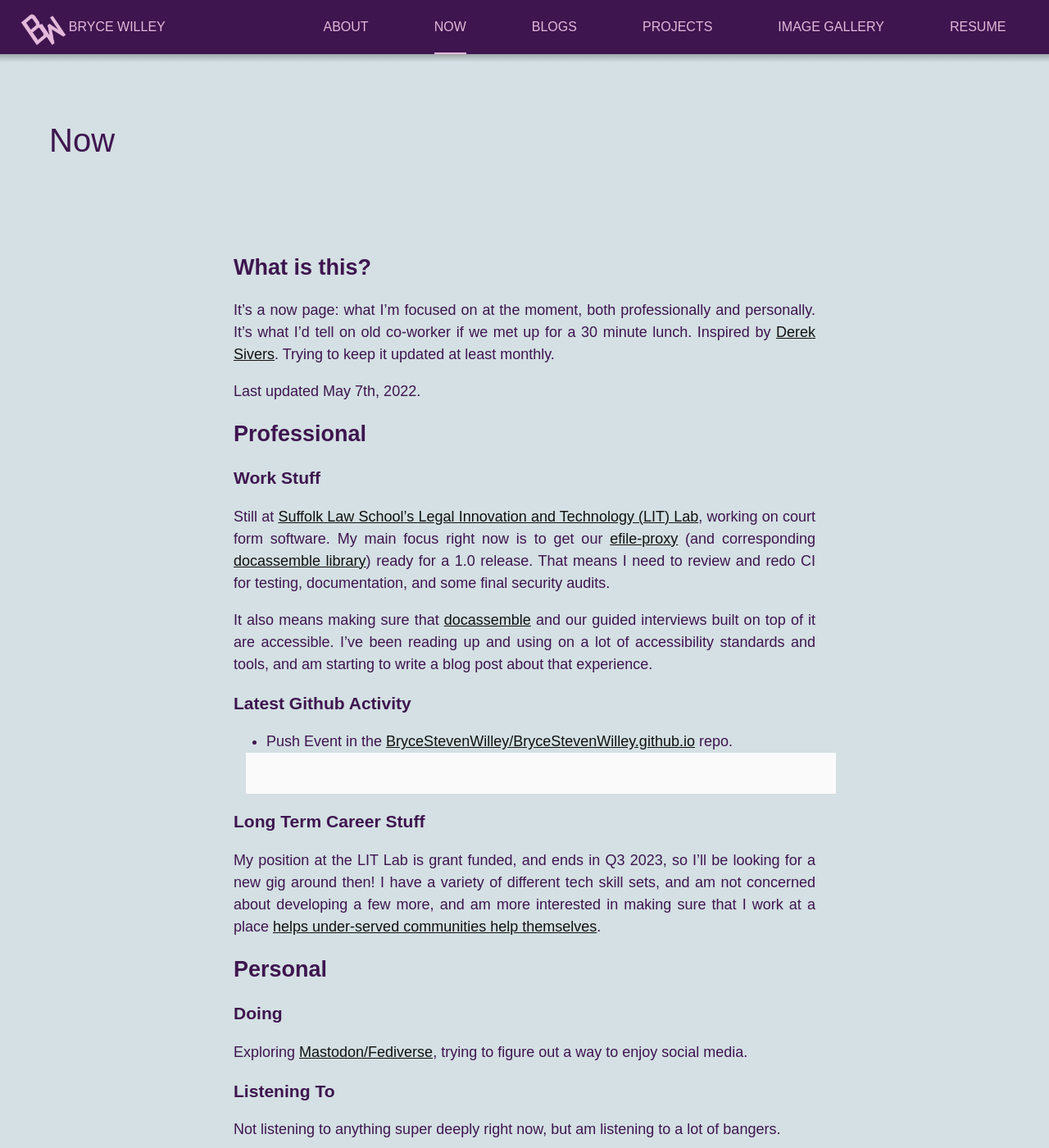
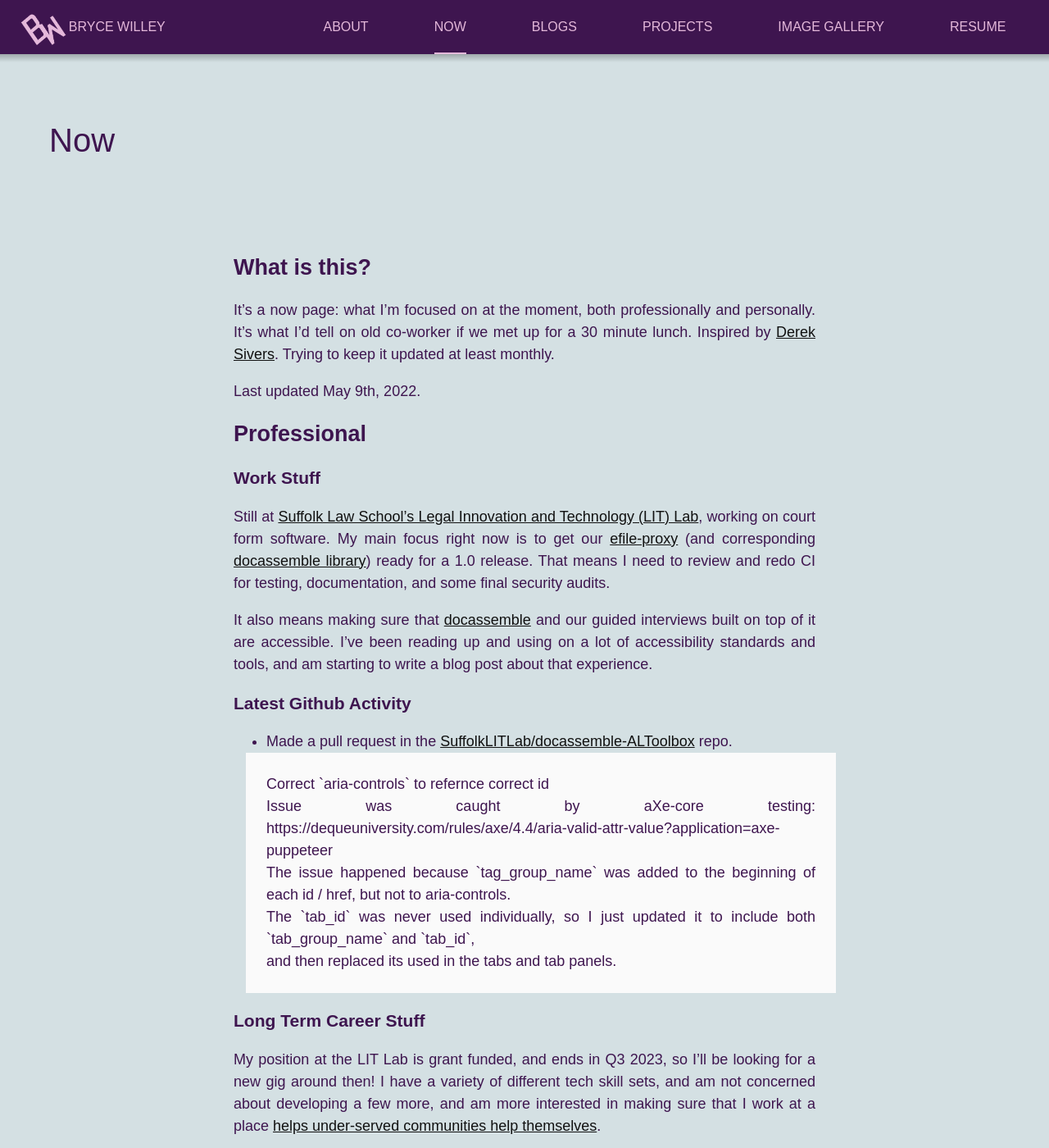
Before and after one commit to BryceStevenWilley/BryceStevenWilley.github.io, a Jekyll site: the page built from _pages/3-now.md, in a window 1280 px wide and 1400 px high. Shown: the whole window at 82% size. Built offline with Jekyll 4.4.1, drawn with Linux system fonts in a browser that asks for light colours; some of the changed lines change nothing that is shown.

Commit message:
More different Github events
Will be doing this for a while b/c I don't have time
to site down and do every single one. So I'm going to leave as
is, and if I ever see the description as blank, I'll fix it.

```diff
--- a/_pages/3-now.md
+++ b/_pages/3-now.md
@@ -12,7 +12,7 @@ It's what I'd tell on old co-worker if we met up for a 30 minute lunch.
 Inspired by [Derek Sivers](https://sive.rs/nowff).
 Trying to keep it updated at least monthly.
 
-Last updated May 7th, 2022.
+Last updated May 9th, 2022.
 
 ## Professional
 
@@ -33,9 +33,13 @@ It also means making sure that [docassemble](https://docassemble.org) and our gu
 
 <ul>
 <li>
-<p><span id="event-title">Push Event</span> in the <a id="event-repo" href="https://github.com/BryceStevenWilley/BryceStevenWilley.github.io">BryceStevenWilley/BryceStevenWilley.github.io</a> repo.</p>
+<p><span id="event-title">Made a pull request</span> in the <a id="event-repo" href="https://github.com/SuffolkLITLab/docassemble-ALToolbox">SuffolkLITLab/docassemble-ALToolbox</a> repo.</p>
 
-<blockquote id="event-desc"></blockquote>
+<blockquote id="event-desc"><p>Correct `aria-controls` to refernce correct id</p><p></p><p>Issue was caught by aXe-core testing: https://dequeuniversity.com/rules/axe/4.4/aria-valid-attr-value?application=axe-puppeteer
+</p><p>
+</p><p>The issue happened because `tag_group_name` was added to the beginning of each id / href, but not to aria-controls.
+</p><p>The `tab_id` was never used individually, so I just updated it to include both `tab_group_name` and `tab_id`,
+</p><p>and then replaced its used in the tabs and tab panels.</p></blockquote>
 </li>
 </ul>
 
--- a/assets/js/now.js
+++ b/assets/js/now.js
@@ -1,4 +1,17 @@
-console.log("hi")
+
+function addIndividualLines(textStr, toElem) {
+  while(toElem.firstChild) {
+    toElem.removeChild(toElem.firstChild);
+  }
+
+  let lines = textStr.split('\n');
+
+  for (let line of lines) {
+    let line_elem = document.createElement('p');
+    line_elem.textContent = line;
+    toElem.appendChild(line_elem);
+  }
+}
 
 // Thanks to https://javascript.info/fetch
 fetch('https://api.github.com/users/brycestevenwilley/events?per_page=1')
@@ -6,25 +19,46 @@ fetch('https://api.github.com/users/brycestevenwilley/events?per_page=1')
   .then(function (j){
     console.log('%o', j);
     resp = j[0];
-    event_repo = document.querySelector('#event-repo');
+    let event_repo = document.querySelector('#event-repo');
     event_repo.textContent = resp.repo.name;
     event_repo.setAttribute('href', 'https://github.com/' + resp.repo.name);
-    event_title = document.querySelector('#event-title');
+
+    let event_title = document.querySelector('#event-title');
+    let event_desc = document.querySelector('#event-desc');
     if (resp.type === 'PushEvent') {
       event_title.textContent = 'Pushed a commit';
       commit = resp.payload.commits[resp.payload.commits.length - 1];
-      lines = commit.message.split('\n');
 
-      let event_desc = document.querySelector('#event-desc');
+      addIndividualLines(commit.message, event_desc);
+    } else if (resp.type === 'ReleaseEvent') {
+      if (resp.payload.action === 'published') {
+        release = resp.payload.release;
+        event_title.textContent = 'Released ' + release.name + ' of';
+        addIndividualLines(release.body, event_desc);
+      } else if (resp.payload.action === 'edited') {
+        event_title.textContent = 'Edit release ' + release.name + ' of';
+        addIndividualLines('New body: \n' + release.body, event_desc);
+      }
+    } else if (resp.type === 'PullRequestEvent') {
+      if (resp.payload.action === 'opened') {
+        event_title.textContent = 'Made a pull request';
+        pr = resp.payload.pull_request;
 
-      while(event_desc.firstChild) {
-        event_desc.removeChild(event_desc.firstChild);
-      }
-
-      for (let line of lines) {
-        let line_elem = document.createElement('p');
-        line_elem.textContent = line;
-        event_desc.appendChild(line_elem);
+        // TODO: add the URL of the PR
+        addIndividualLines(pr.title + '\n\n' + pr.body, event_desc);
+      } else if (resp.payload.action === 'closed') {
+        event_title.textContent = 'Closed a pull request';
+      } else if (resp.payload.action === 'reopened') {
+        event_title.textContent = 'Reopened a pull request';
+      } else if (resp.payload.action === 'assigned') {
+        event_title.textContent = 'Assigned a pull request to ' + resp.payload.pull_request.assignee;
+      } else if (resp.payload.action === 'unassigned') {
+        event_title.textContent = 'Unassigned a pull request';
+      } else if (resp.payload.action == 'review_request') {
+        // TODO: add what these things to do
+      } else if (resp.payload.action === 'review_request_removed') {
+      } else if (resp.payload.action === 'labeled') {
+      } else if (resp.payload.action === 'unlabeled') {
       }
     }
 
```
Also changed, not shown: 3 other files.
